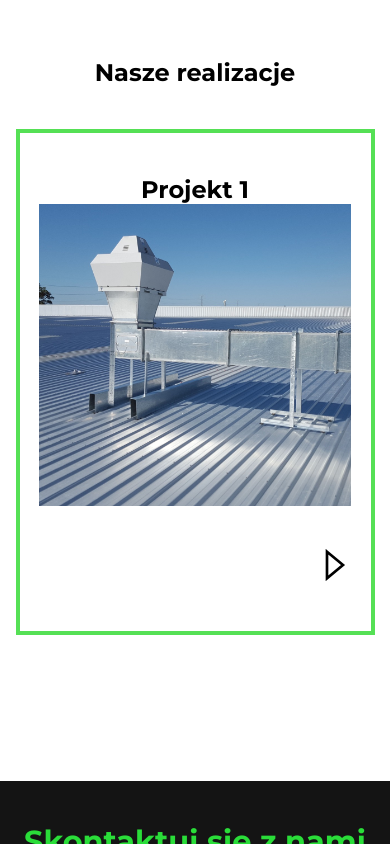
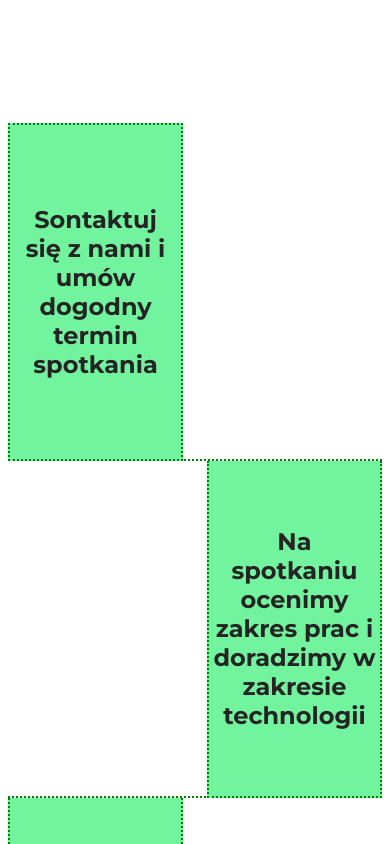
Before and after one commit to bszczypior/ekointel, a React (Create React App) app: page / in a window 390 px wide. Shown: the part 5940-6784 px from the top of the page. Built offline with nearby package versions, Linux system fonts and the light colour scheme; a web font is replaced by a local one.

Commit message:
aktualizacja 16.05.2020 g16:15

```diff
--- a/src/App.js
+++ b/src/App.js
@@ -7,6 +7,7 @@ import Best from './components/Best/Best'
 import Content from './components/Content/Content'
 import Projects from './components/Ourproj/Projects'
 import Contact from './components/Contact/Contact'
+import Road from './components/Road/Road'
 
 
 const App = () => {
@@ -17,6 +18,7 @@ const App = () => {
          <Content/>
          <Best/>
          <About/>
+         <Road/>
          <Projects/>
          <Contact/>
 
--- a/src/components/Contact/Contact.module.css
+++ b/src/components/Contact/Contact.module.css
@@ -69,6 +69,10 @@
     background-color: rgb(36, 36, 36);
     border-radius: 20px;
     padding-top: 6vh;
+    display: flex;
+    flex-direction: column;
+    justify-content: space-around;
+    align-items: center;
   }
   .contactItem svg {
     font-size: 3em;
--- a/src/components/Ourproj/Projects.js
+++ b/src/components/Ourproj/Projects.js
@@ -59,7 +59,7 @@ const Projects = () => {
   return (
     <div className={style.projectsWrapper}>
       <Fade>
-        <h1>Nasze realizacje</h1>
+
         <div className={style.showProject}>
           <div className={style.projectsContent}>
             <h1>{proj[projNum].title}</h1>
--- /dev/null
+++ b/src/components/Road/Road.js
@@ -0,0 +1,58 @@
+import React from "react";
+import style from "./Road.module.css";
+import Fade from "react-reveal";
+
+const Road = () => {
+  return (
+    <div className={style.roadWrapper}>
+      <div className={style.roadHeader}>
+        <Fade></Fade>
+      </div>
+      <div className={style.roadSecA}>
+        <Fade>
+          <div
+            className={style.roadItemA}
+            style={{ borderTop: "dotted 2px green" }}
+          >
+            <h2> Sontaktuj się z nami i umów dogodny termin spotkania</h2>
+          </div>
+        </Fade>
+      </div>
+      <div className={style.roadSecB}>
+        <Fade>
+          <div className={style.roadItemB}>
+            <h2>
+              Na spotkaniu ocenimy zakres prac i doradzimy w zakresie
+              technologii
+            </h2>
+          </div>
+        </Fade>
+      </div>
+
+      <div className={style.roadSecA}>
+        <Fade>
+          <div className={style.roadItemA}>
+            <h2>Przygotujemy szczegółową wycenę</h2>
+          </div>
+        </Fade>
+      </div>
+      <div className={style.roadSecB}>
+        <Fade>
+          <div className={style.roadItemB}>
+            <h2>Odpowiemy na wszystkie pytania</h2>
+          </div>
+        </Fade>
+      </div>
+      <div className={style.roadSecA} style={{ borderBottom: "none" }}>
+        <Fade>
+          <div className={style.roadItemA}>
+            <h2>
+              Ustalamy terminu montażu i wykonujemy pracę w ustalonym terminie.
+            </h2>
+          </div>
+        </Fade>
+      </div>
+    </div>
+  );
+};
+export default Road;
--- /dev/null
+++ b/src/components/Road/Road.module.css
@@ -0,0 +1,151 @@
+.roadWrapper {
+  max-width: 100vw;
+  display: flex;
+  flex-direction: column;
+  padding: 5vh 20vw;
+}
+.roadSecA {
+
+  border-bottom: dotted 2px green;
+  max-width: 100vw;
+  height: 50vh;
+  display: flex;
+  flex-direction: row;
+  flex-wrap: nowrap;
+  justify-content: flex-start;
+  align-items: stretch;
+  align-content: stretch;
+}
+.roadItemA {
+  width: 25vw;
+  height: 50vh;
+  background-color: rgb(114, 243, 157);
+  border-left: dotted 2px green;
+  border-right:dotted 2px green;
+  border-bottom: dotted 2px green;
+  display: flex;
+  justify-content: center;
+  align-items: center;
+  text-align: center;
+  padding: 5vh 1vw;
+ color: rgb(36, 36, 36);
+}
+.roadSecB {
+  background-color: white;
+  max-width: 100vw;
+  height: 50vh;
+  display: flex;
+  flex-direction: row;
+  flex-wrap: nowrap;
+  justify-content: flex-end;
+  align-items: stretch;
+  align-content: stretch;
+  border-bottom: dotted 2px green;
+
+}
+.roadItemB {
+  width: 25vw;
+  height: 50vh;
+  background-color: rgb(114, 243, 157);
+  border-left: dotted 2px green;
+  border-right:dotted 2px green;
+  border-bottom: dotted 2px green;
+  display: flex;
+  justify-content: center;
+  align-items: center;
+  text-align: center;
+  padding: 5vh 1vw;
+ color: rgb(36, 36, 36);
+
+
+
+}
+.roadHeader{
+    max-width: 100%;
+    height: 20vh;
+    text-align: center;
+}
+.roadHeader h1{
+    font-size: 4em;
+    margin-top: 2vh;
+    margin-bottom: 8vh;
+}
+
+@media only screen and (max-width: 768px) {
+    .roadWrapper {
+        max-width: 100vw;
+        display: flex;
+        flex-direction: column;
+       padding: 2vh 2vw;
+      }
+      .roadSecA {
+
+        border-bottom: dotted 2px green;
+        max-width: 100vw;
+        height: 40vh;
+        display: flex;
+        flex-direction: row;
+        flex-wrap: nowrap;
+        justify-content: flex-start;
+        align-items: stretch;
+        align-content: stretch;
+      }
+      .roadItemA {
+
+        width: 45vw;
+        height: 40vh;
+        background-color: rgb(114, 243, 157);
+        border-left: dotted 2px green;
+        border-right:dotted 2px green;
+        border-bottom: dotted 2px green;
+        display: flex;
+        justify-content: center;
+        align-items: center;
+        text-align: center;
+        padding: 5vh 1vw;
+       color: rgb(36, 36, 36);
+      }
+      .roadSecB {
+        background-color: white;
+        max-width: 100vw;
+        height: 40vh;
+        display: flex;
+        flex-direction: row;
+        flex-wrap: nowrap;
+        justify-content: flex-end;
+        align-items: stretch;
+        align-content: stretch;
+        border-bottom: dotted 2px green;
+
+
+      }
+      .roadItemB {
+
+        width: 45vw;
+        height: 40vh;
+        background-color: rgb(114, 243, 157);
+        border-left: dotted 2px green;
+        border-right:dotted 2px green;
+        border-bottom: dotted 2px green;
+        display: flex;
+        justify-content: center;
+        align-items: center;
+        text-align: center;
+        padding: 5vh 1vw;
+       color:rgb(36, 36, 36);
+
+
+
+      }
+      .roadHeader{
+          max-width: 100vw;
+          height: 20vh;
+          text-align: center;
+
+      }
+      .roadHeader h1{
+          font-size: 2.2em;
+          margin-top: 5vh;
+          margin-bottom: 8vh;
+      }
+}
```
